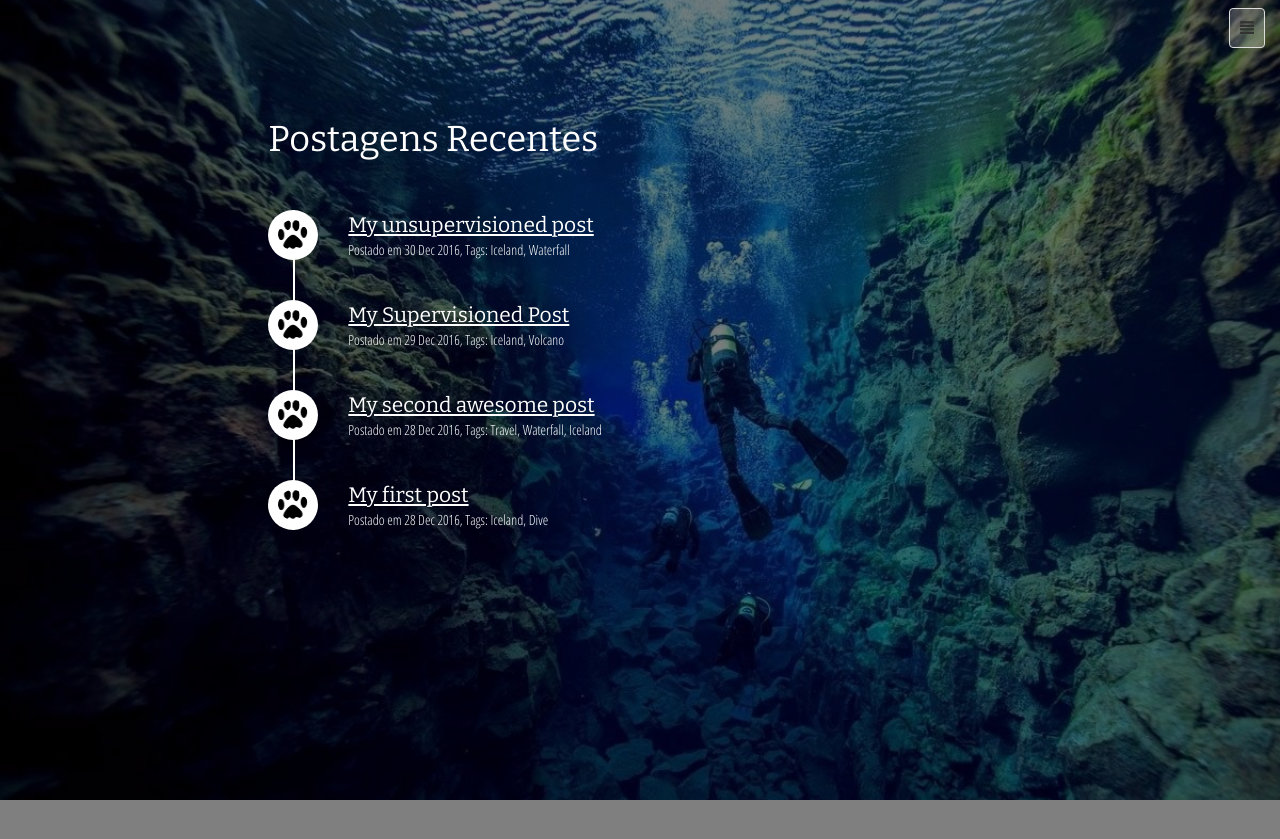
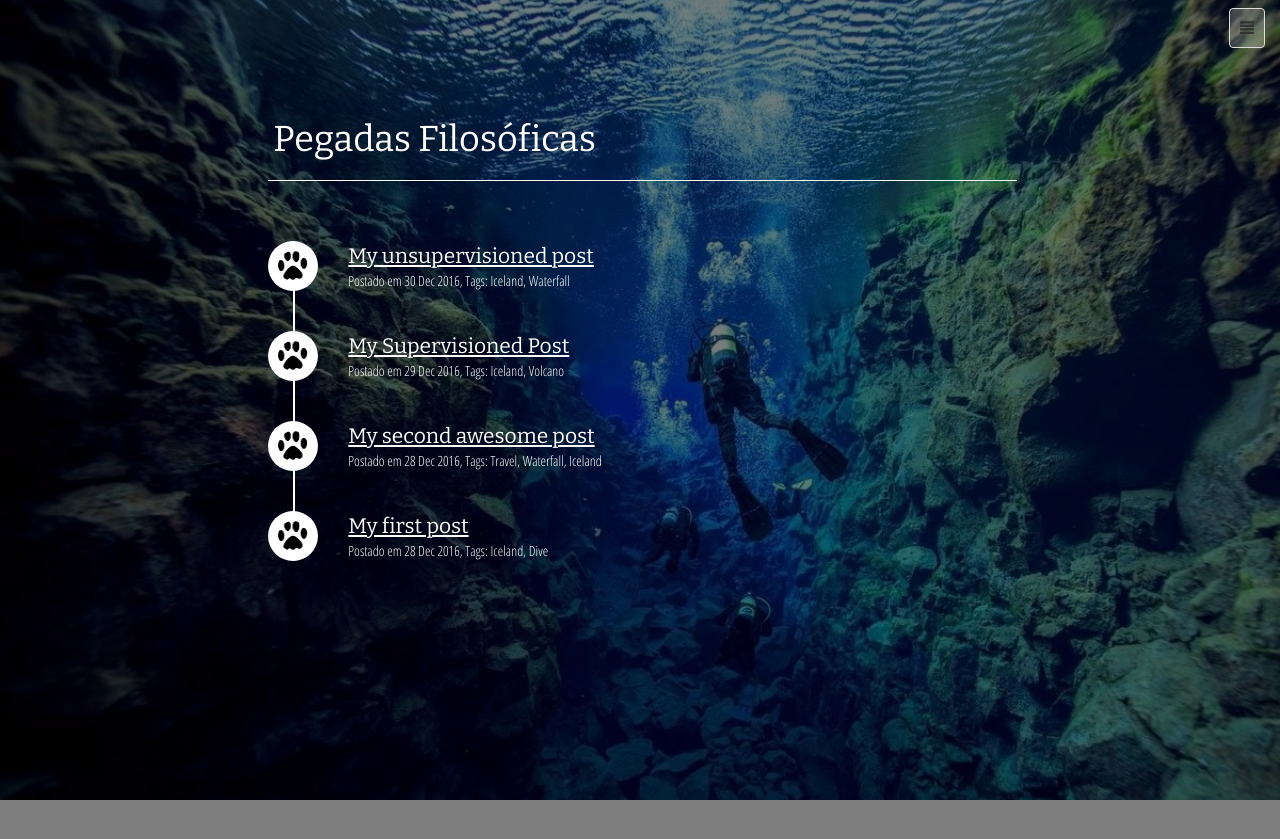
Before and after one commit to amandaferrari/project-grace-marguerite, a Jekyll site: the page built from travel/index.html, in a window 1280 px wide. Shown: the top 839 px of the page. Built offline with Jekyll 4.4.1, drawn with Linux system fonts in a browser that asks for light colours; some web fonts are replaced.

Commit message:
Add border bottom to h1 in travel.html

```diff
--- a/assets/css/main.css
+++ b/assets/css/main.css
@@ -282,6 +282,14 @@ article.post {
 	min-width: 400px;
 }
 
+.recent-posts h1 {
+	border-bottom: 1px solid white;
+	margin-left: 40px;
+	margin-bottom: 60px;
+	padding-left: 5px;
+	padding-bottom: 20px;
+}
+
 .recent-posts li {
 	margin-bottom: 40px;
 }
--- a/travel/index.html
+++ b/travel/index.html
@@ -9,7 +9,7 @@ title: Amanda's Blog · Travel
 		<div class="full-black-overlay"></div>
 		<div class="timeline col-md-offset-2 col-md-8">
 			<div class="recent-posts">
-				<h1>Postagens Recentes</h1>
+				<h1>Pegadas Filosóficas</h1>
 				{% include post-list.html %}
 			</div>
 		</div>
```
